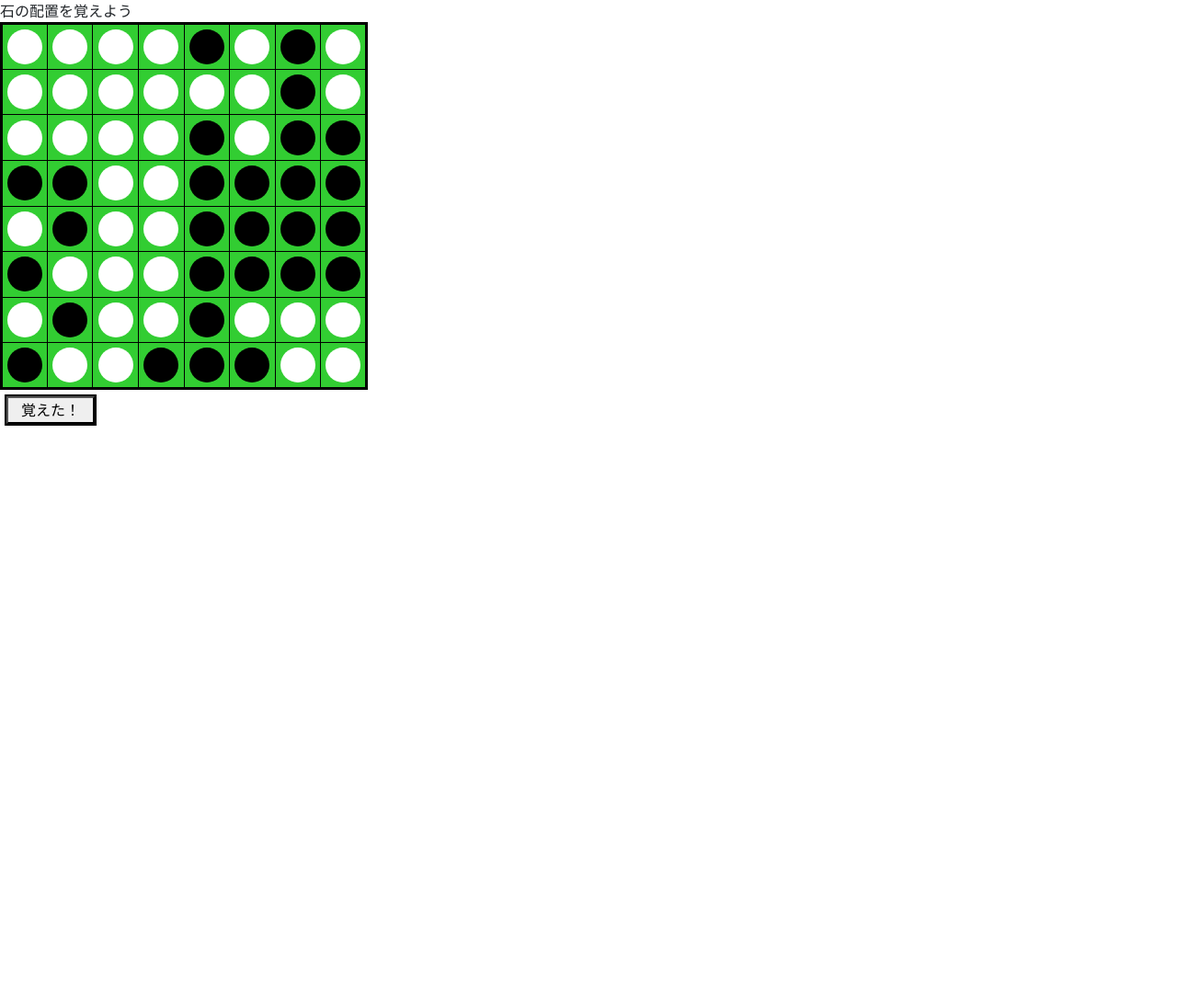
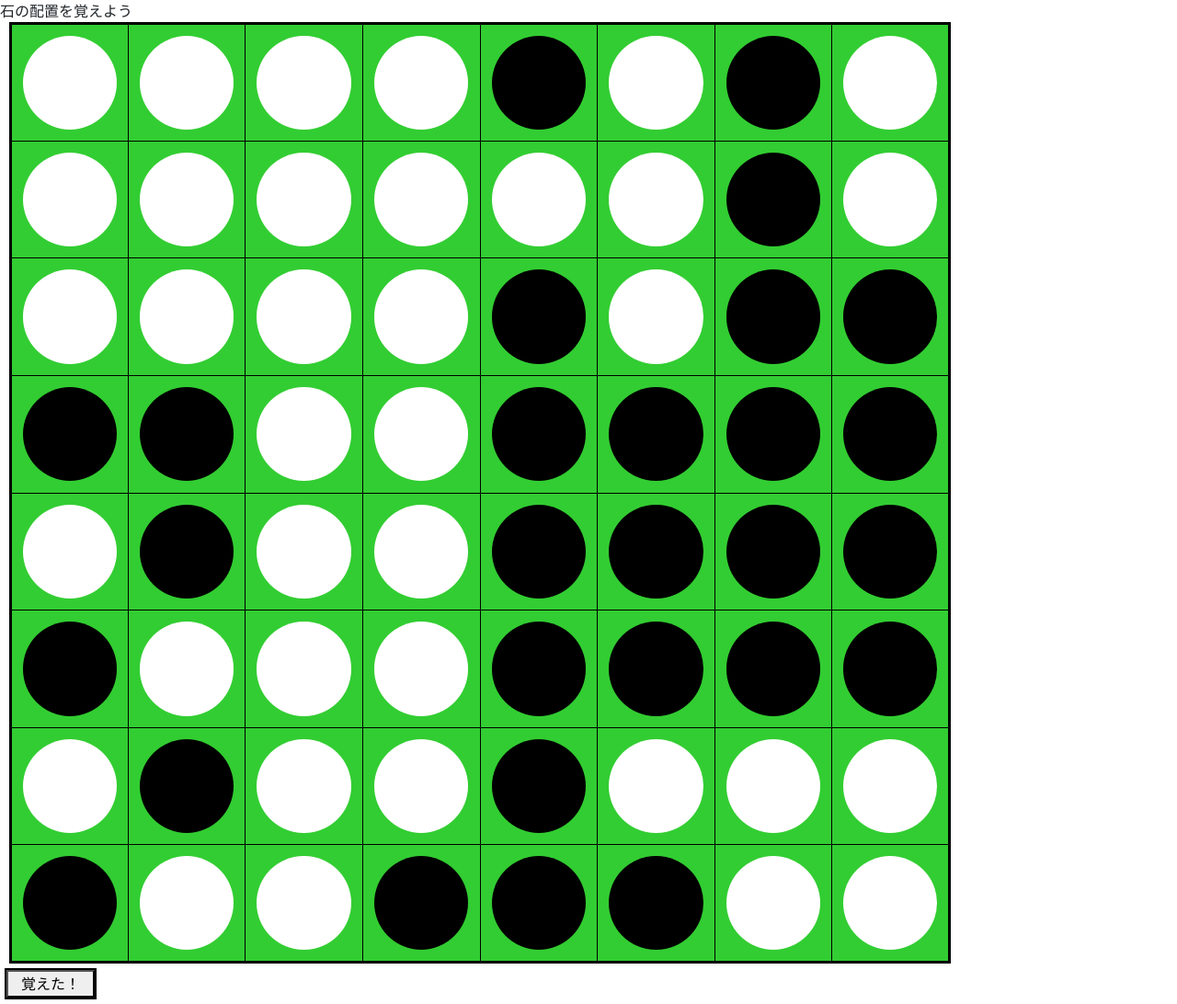
Before and after one commit to kf53495/flash64, a Django app: template memory64/templates/memory.html in a window 1280 px wide. Shown: the part 56-1148 px from the top of the page at 92% size. Before the commit the page ends 519 px from the top, so only its background shows below. Run offline with Django 4.2, Linux system fonts and the light colour scheme; the template is opened without the code that fills it, so the values that code supplies are empty; some libraries are stand-ins or nearby versions.

Commit message:
盤のサイズを画面表示幅によって変更するように設定

```diff
--- a/memory64/static/memory.css
+++ b/memory64/static/memory.css
@@ -1,6 +1,10 @@
+.board-frame {
+  margin-left: 10px;
+}
+
 .board4 {
-  width: 200px;
-  height: 200px;
+  width: 40vw;
+  height: 40vw;
   border: 3px black solid;
 }
 
@@ -20,8 +24,8 @@ table {
 }
 
 .circle {
-  width: 38px;
-  height: 38px;
+  width: 8vw;
+  height: 8vw;
   border-radius: 50%;
   background: black;
   margin: auto;
@@ -29,8 +33,8 @@ table {
 
 
 .board6 {
-  width: 300px;
-  height: 300px;
+  width: 60vw;
+  height: 60vw;
   border: 3px black solid;
 }
 
@@ -42,8 +46,8 @@ table {
 }
 
 .board8 {
-  width: 400px;
-  height: 400px;
+  width: 80vw;
+  height: 80vw;
   border: 3px black solid;
 }
 
```
